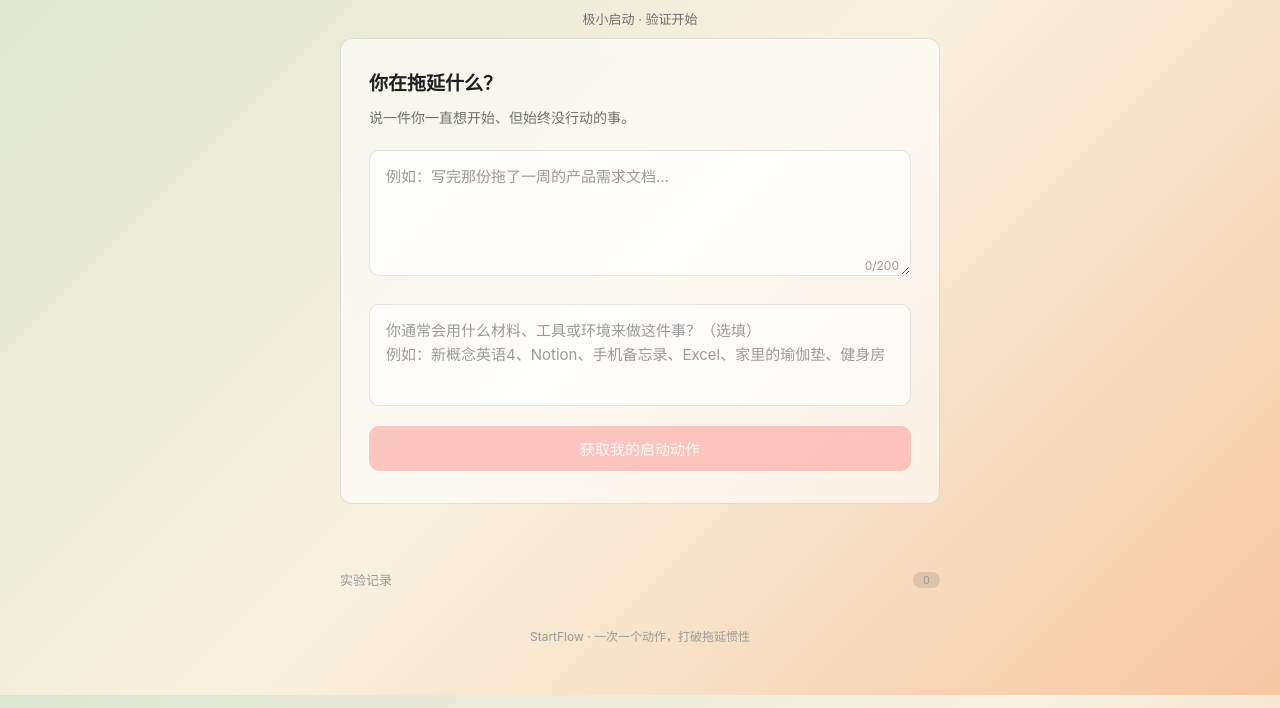
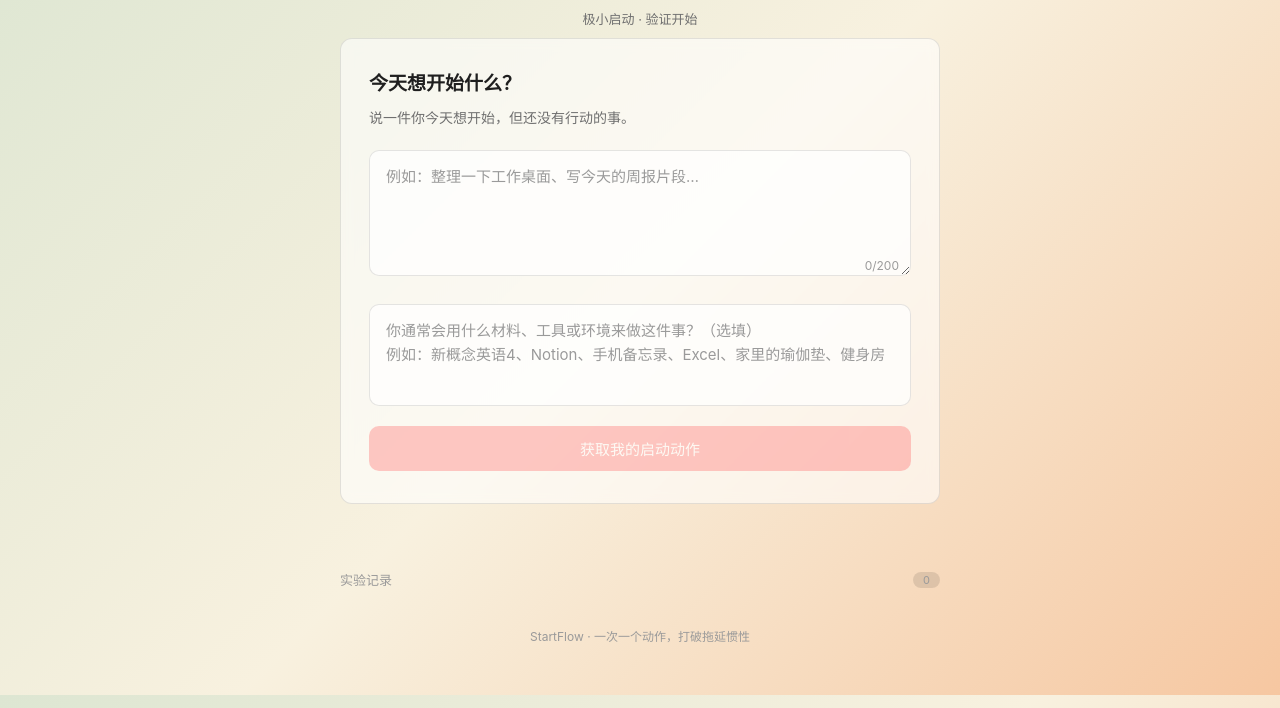
Before and after one commit to Agui233/startflow, a plain HTML site: page index.html in a window 1280 px wide. Shown: the part 105-813 px from the top of the page. Drawn offline with Linux system fonts and the light colour scheme.

Commit message:
优化文案风格，更正面积极

```diff
--- a/index.html
+++ b/index.html
@@ -443,10 +443,10 @@
     <!-- ===== VIEW 1: 输入 ===== -->
     <section class="view view-input active" id="view-input">
       <div class="card">
-        <h2>你在拖延什么？</h2>
-        <p class="desc">说一件你一直想开始、但始终没行动的事。</p>
+        <h2>今天想开始什么？</h2>
+        <p class="desc">说一件你今天想开始，但还没有行动的事。</p>
         <div class="textarea-wrap">
-          <textarea id="taskInput" rows="4" maxlength="200" placeholder="例如：写完那份拖了一周的产品需求文档…"></textarea>
+          <textarea id="taskInput" rows="4" maxlength="200" placeholder="例如：整理一下工作桌面、写今天的周报片段…"></textarea>
           <span class="char-count"><span id="charCount">0</span>/200</span>
         </div>
         <div class="textarea-wrap" style="margin-bottom: 12px;">
```
